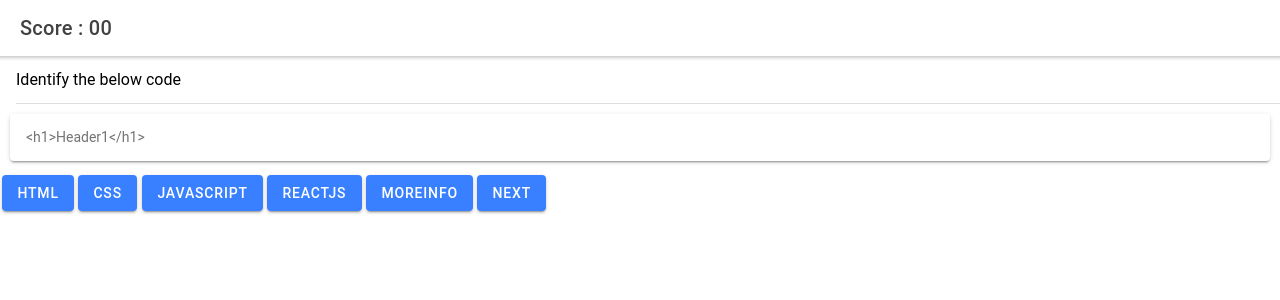
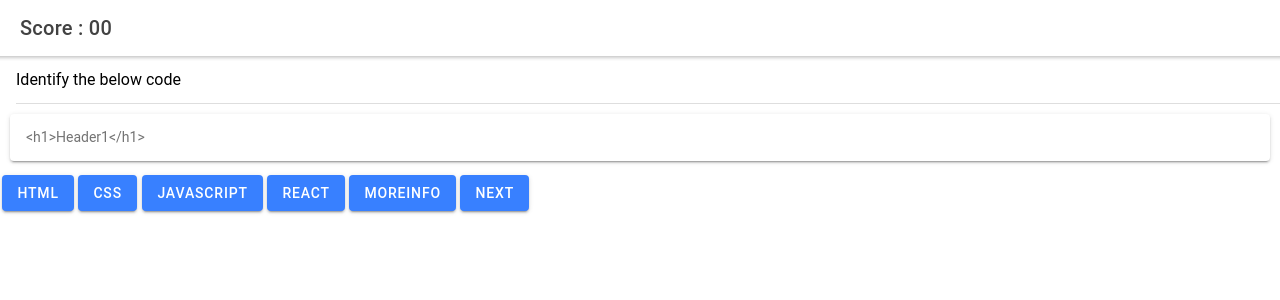
Before and after one commit to bibhasingh/quiz-proj-indv, a React (Create React App) app: page /home in a window 1280 px wide. Shown: the top 300 px of the page. Built offline with nearby package versions, Linux system fonts and the light colour scheme.

Commit message:
second commit

```diff
--- /dev/null
+++ b/src/components/QuizCard.css
@@ -0,0 +1,7 @@
+.correctAnswer {
+  --background: green;
+}
+
+.wrongAnswer {
+  --background: red;
+}
--- a/src/components/QuizCard.tsx
+++ b/src/components/QuizCard.tsx
@@ -1,26 +1,78 @@
 import React from "react";
+import { useState, useRef } from "react";
+import "./QuizCard.css";
 import {
   IonCard,
   IonItem,
   IonLabel,
   IonCardContent,
   IonButton,
+  useIonAlert,
 } from "@ionic/react";
 
-function QuizCard() {
-  let code = " <h1>Header1</h1>";
+function QuizCard(props: any) {
+  const [alert] = useIonAlert();
+  const [style1, setStyle1] = useState("beforeAnswer");
+  const [style2, setStyle2] = useState("beforeAnswer");
+  const [style3, setStyle3] = useState("beforeAnswer");
+  const [style4, setStyle4] = useState("beforeAnswer");
+
+  const checkAnswerA = () => {
+    if (props.option1 === props.answer) {
+      setStyle1("correctAnswer");
+      alert({ message: "That's Correct", buttons: ["ok"] });
+    } else {
+      setStyle1("wrongAnswer");
+      alert({ message: "That's wrong", buttons: ["ok"] });
+    }
+  };
+  const checkAnswerB = () => {
+    if (props.option2 === props.answer) {
+      setStyle2("correctAnswer");
+      alert({ message: "That's Correct", buttons: ["ok"] });
+    } else {
+      setStyle2("wrongAnswer");
+      alert({ message: "That's wrong", buttons: ["ok"] });
+    }
+  };
+  const checkAnswerC = () => {
+    if (props.option3 === props.answer) {
+      setStyle3("correctAnswer");
+      alert({ message: "That's Correct", buttons: ["ok"] });
+    } else {
+      setStyle3("wrongAnswer");
+      alert({ message: "That's wrong", buttons: ["ok"] });
+    }
+  };
+  const checkAnswerD = () => {
+    if (props.option4 === props.answer) {
+      setStyle4("correctAnswer");
+      alert({ message: "That's Correct", buttons: ["ok"] });
+    } else {
+      setStyle4("wrongAnswer");
+      alert({ message: "That's wrong", buttons: ["ok"] });
+    }
+  };
   return (
     <>
       <IonItem>
-        <IonLabel>Identify the below code</IonLabel>
+        <IonLabel>{props.question}</IonLabel>
       </IonItem>
       <IonCard>
-        <IonCardContent>{code}</IonCardContent>
+        <IonCardContent>{props.code}</IonCardContent>
       </IonCard>
-      <IonButton>HTML</IonButton>
-      <IonButton>CSS</IonButton>
-      <IonButton>JavaScript</IonButton>
-      <IonButton>ReactJs</IonButton>
+      <IonButton className={style1} onClick={checkAnswerA}>
+        {props.option1}
+      </IonButton>
+      <IonButton className={style2} onClick={checkAnswerB}>
+        {props.option2}
+      </IonButton>
+      <IonButton className={style3} onClick={checkAnswerC}>
+        {props.option3}
+      </IonButton>
+      <IonButton className={style4} onClick={checkAnswerD}>
+        {props.option4}
+      </IonButton>
       <IonButton>Moreinfo</IonButton>
       <IonButton>Next</IonButton>
     </>
--- a/src/pages/Home.tsx
+++ b/src/pages/Home.tsx
@@ -22,7 +22,15 @@ const Home: React.FC = () => {
             <IonTitle size="large">Blank</IonTitle>
           </IonToolbar>
         </IonHeader>
-        <QuizCard />
+        <QuizCard
+          question={"Identify the below code"}
+          code={" <h1>Header1</h1>"}
+          option1={"HTML"}
+          option2={"CSS"}
+          option3={"JavaScript"}
+          option4={"React"}
+          answer={"HTML"}
+        />
       </IonContent>
     </IonPage>
   );
```
